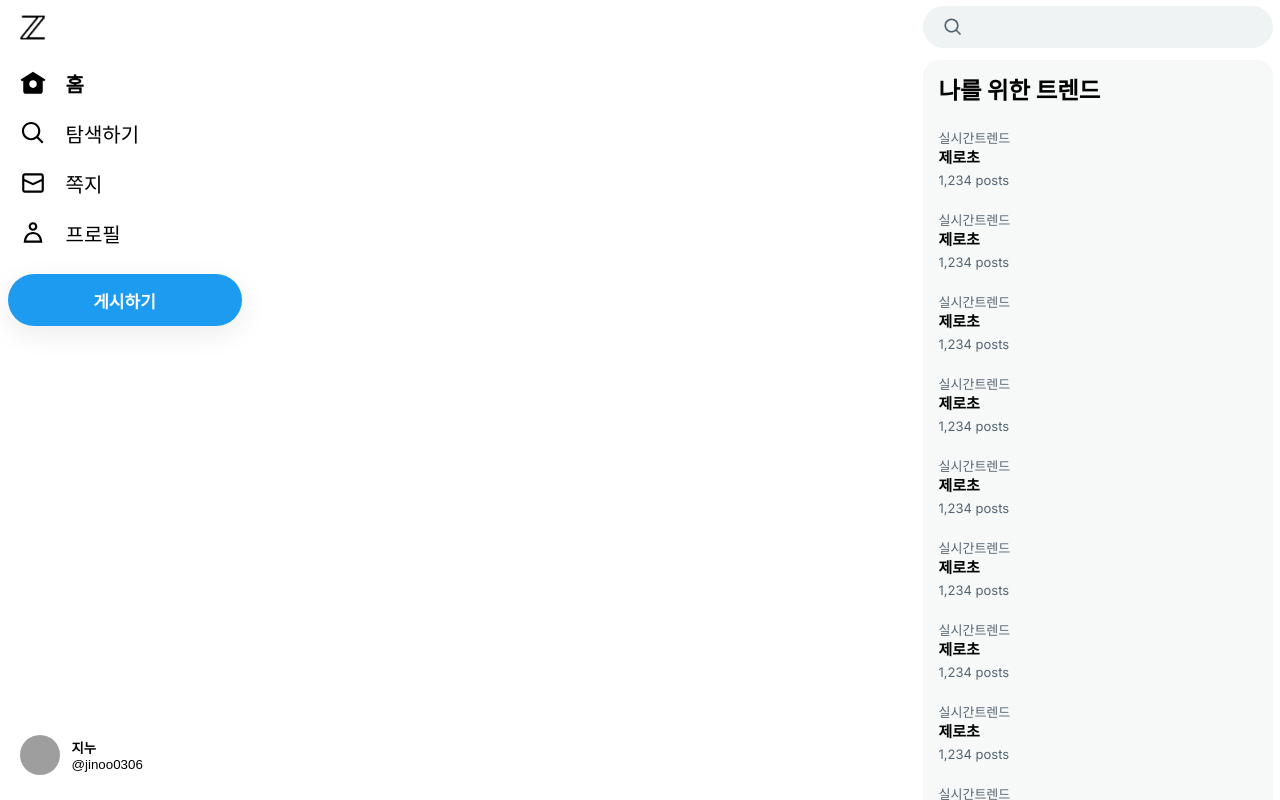
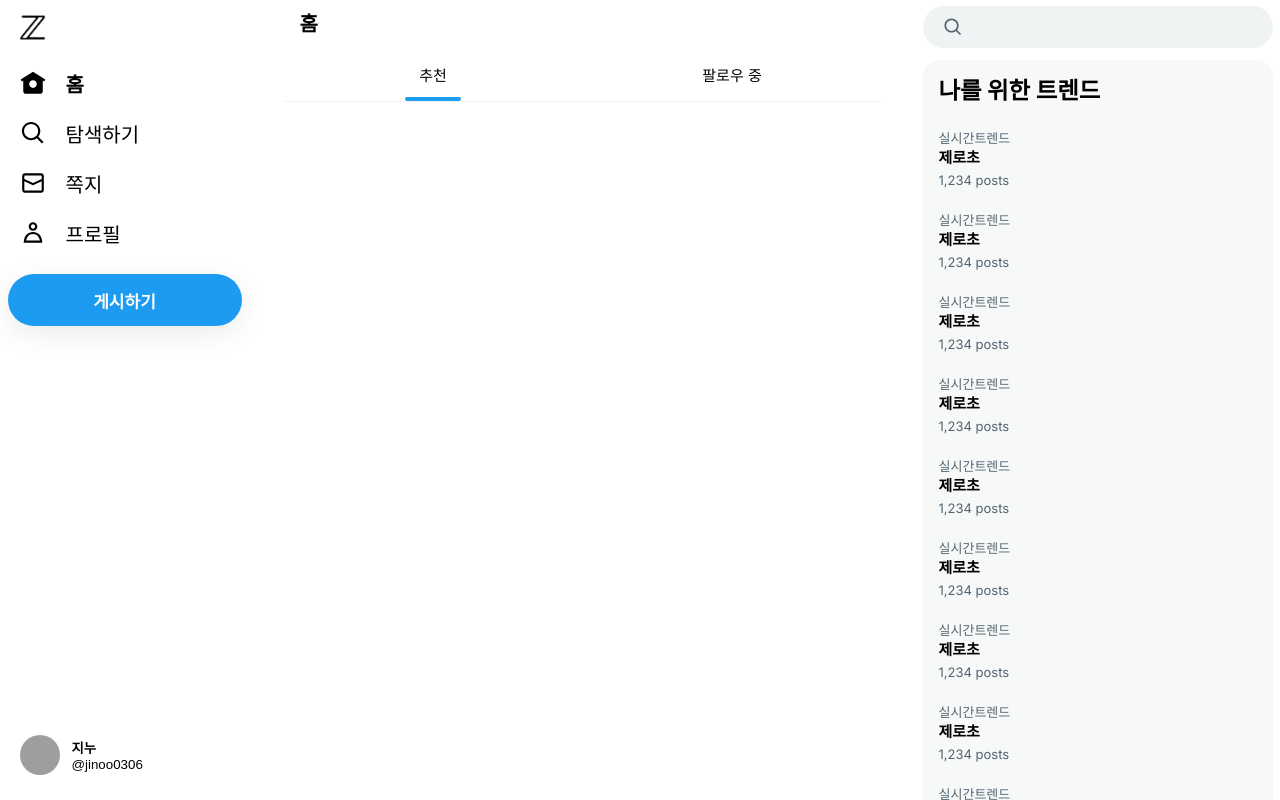
Before and after one commit to jinoo0306/Next-React-Query-SNS-, a Next.js app: page /home in a window 1280 px wide. Built offline with nearby package versions, Linux system fonts and the light colour scheme; grey boxes are pictures that could not be loaded.

Commit message:
session : ch2 홈 탭 만들면서 Context API 적용

```diff
--- /dev/null
+++ b/src/app/(afterLogin)/_components/Post.tsx
@@ -0,0 +1,5 @@
+function Post() {
+  return <div></div>;
+}
+
+export default Post;
--- /dev/null
+++ b/src/app/(afterLogin)/home/_components/PostForm.tsx
@@ -0,0 +1,5 @@
+function PostForm() {
+  return <div></div>;
+}
+
+export default PostForm;
--- /dev/null
+++ b/src/app/(afterLogin)/home/_components/Tab.tsx
@@ -0,0 +1,32 @@
+"use client";
+import { useState } from "react";
+import style from "./tab.module.css";
+
+function Tab() {
+  const [tab, setTab] = useState("rec");
+
+  const onClickRec = () => {
+    setTab("rec");
+  };
+  const onClickFol = () => {
+    setTab("fol");
+  };
+
+  return (
+    <div className={style.homeFixed}>
+      <div className={style.homeText}>홈</div>
+      <div className={style.homeTab}>
+        <div onClick={onClickRec}>
+          추천
+          <div className={style.tabIndicator} hidden={tab === "fol"}></div>
+        </div>
+        <div onClick={onClickFol}>
+          팔로우 중
+          <div className={style.tabIndicator} hidden={tab === "rec"}></div>
+        </div>
+      </div>
+    </div>
+  );
+}
+
+export default Tab;
--- /dev/null
+++ b/src/app/(afterLogin)/home/_components/TabProvider.tsx
@@ -0,0 +1,19 @@
+"use client";
+
+import { layoutProps } from "@src/types/props";
+import { useState, createContext } from "react";
+
+export const TabContext = createContext({
+  tab: "rec",
+  setTab: (value: "rec" | "fol") => {},
+});
+
+export default function TabProvider({ children }: layoutProps) {
+  const [tab, setTab] = useState("rec");
+
+  return (
+    <TabContext.Provider value={{ tab, setTab }}>
+      {children}
+    </TabContext.Provider>
+  );
+}
--- /dev/null
+++ b/src/app/(afterLogin)/home/_components/tab.module.css
@@ -0,0 +1,63 @@
+.main {
+  width: 600px;
+  border-color: rgb(239, 243, 244);
+  border-right-width: 1px;
+  border-left-width: 1px;
+  border-left-style: solid;
+  border-right-style: solid;
+  display: flex;
+  flex-direction: column;
+  align-items: stretch;
+}
+
+.homeFixed {
+  position: fixed;
+  z-index: 1;
+  width: 598px;
+  background-color: rgba(255, 255, 255, 0.85);
+  backdrop-filter: blur(12px);
+  border-color: rgb(239, 243, 244);
+  border-bottom-width: 1px;
+  border-bottom-style: solid;
+}
+@media (prefers-color-scheme: dark) {
+  .homeFixed {
+    background-color: rgba(0, 0, 0, 0.65);
+    border-color: rgb(47, 51, 54);
+  }
+}
+.homeText {
+  font-size: 20px;
+  line-height: 24px;
+  font-weight: bold;
+  padding: 12px 16px;
+}
+
+.homeTab {
+  height: 53px;
+  display: flex;
+}
+
+.homeTab > div {
+  flex: 1;
+  display: flex;
+  align-items: center;
+  justify-content: center;
+  font-size: 15px;
+  cursor: pointer;
+  position: relative;
+}
+.homeTab a:hover {
+  background-color: rgba(15, 20, 25, 0.1);
+}
+
+.tabIndicator {
+  height: 4px;
+  align-self: center;
+  background-color: rgb(29, 155, 240);
+  min-width: 56px;
+  width: 56px;
+  position: absolute;
+  bottom: 0px;
+  border-radius: 9999px;
+}
--- /dev/null
+++ b/src/app/(afterLogin)/home/home.module.css
@@ -0,0 +1,21 @@
+.main {
+  width: 600px;
+  border-color: rgb(239, 243, 244);
+  border-right-width: 1px;
+  border-left-width: 1px;
+  border-left-style: solid;
+  border-right-style: solid;
+  display: flex;
+  flex-direction: column;
+  align-items: stretch;
+}
+@media all and (min-width: 687px) {
+  .main {
+    width: 600px;
+  }
+}
+@media (prefers-color-scheme: dark) {
+  .main {
+    border-color: rgb(47, 51, 54);
+  }
+}
--- a/src/app/(afterLogin)/home/page.tsx
+++ b/src/app/(afterLogin)/home/page.tsx
@@ -1,7 +1,19 @@
-import React from "react";
+import style from "./home.module.css";
+import Tab from "./_components/Tab";
+import PostForm from "./_components/PostForm";
+import Post from "@src/app/(afterLogin)/_components/Post";
+import TabProvider from "./_components/TabProvider";
 
-function page() {
-  return <div></div>;
+function Home() {
+  return (
+    <main className={style.main}>
+      <TabProvider>
+        <Tab />
+        <PostForm />
+        <Post />
+      </TabProvider>
+    </main>
+  );
 }
 
-export default page;
+export default Home;
--- a/src/app/globals.css
+++ b/src/app/globals.css
@@ -87,12 +87,7 @@
 
 body {
   color: rgb(var(--foreground-rgb));
-  background: linear-gradient(
-      to bottom,
-      transparent,
-      rgb(var(--background-end-rgb))
-    )
-    rgb(var(--background-start-rgb));
+  background: rgb(var(--background-end-rgb));
 }
 
 a {
--- a/src/types/props.ts
+++ b/src/types/props.ts
@@ -2,5 +2,5 @@
 
 export interface layoutProps {
   children: ReactNode;
-  modal: ReactNode;
+  modal?: ReactNode;
 }
```
Also changed, not shown: src/app/(afterLogin)/_components/post.module.css (added).
